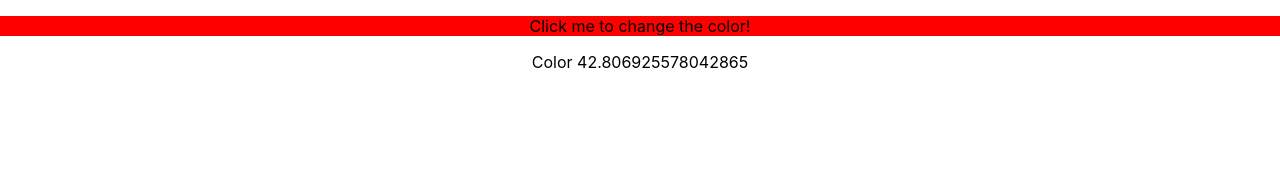
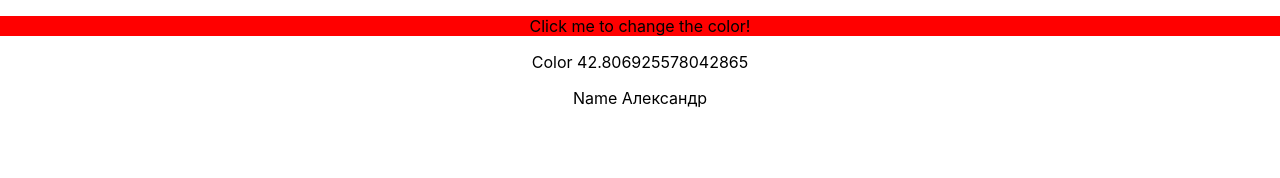
Before and after one commit to illusionoff/js_examples, a React (Create React App) app in the folder my-app/: page / in a window 1280 px wide. Shown: the top 178 px of the page. Built offline with nearby package versions, Linux system fonts and the light colour scheme.

Commit message:
testing Four.js props  component React useState

```diff
--- /dev/null
+++ b/my-app/src/react/Four.js
@@ -0,0 +1,16 @@
+// function Button({ setBackgroundColor }) {
+// const Tree = ({ backgroundColor }) => {
+const Four = (props) => {
+  // console.log('Tree backgroundColor=', backgroundColor);
+  console.log('Four module restart');
+  // function getRandomArbitrary(min, max) {
+  //   return Math.random() * (max - min) + min;
+  // }
+  return (
+    <div >
+      {/* <p>Color {backgroundColor}</p> */}
+      <p>Name {props.name}</p>
+    </div>
+  );
+}
+export default Four
--- a/my-app/src/react/myContainer.js
+++ b/my-app/src/react/myContainer.js
@@ -20,6 +20,7 @@
 import React, { useState } from "react";
 import Button from './Button';
 import Tree from './Tree'
+import Four from './Four'
 
 const MyContainer = () => {
   const [backgroundColor, setBackgroundColor] = useState('red');
@@ -34,6 +35,7 @@ const MyContainer = () => {
       <div>
         {/* <Tree backgroundColor={backgroundColor} /> */}
         <Tree />
+        <Four name='Александр' />
       </div>
     </>
   );
```
